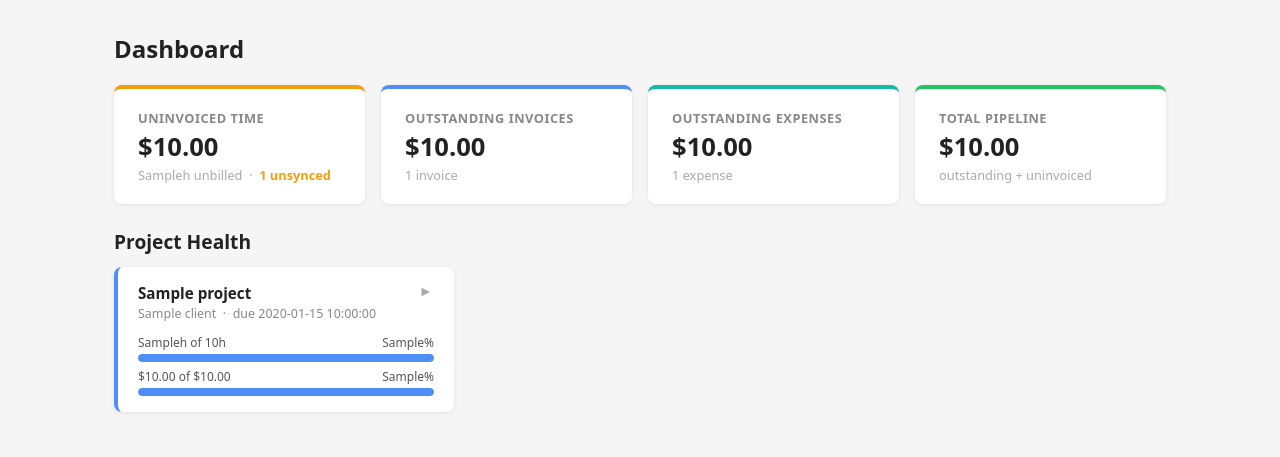
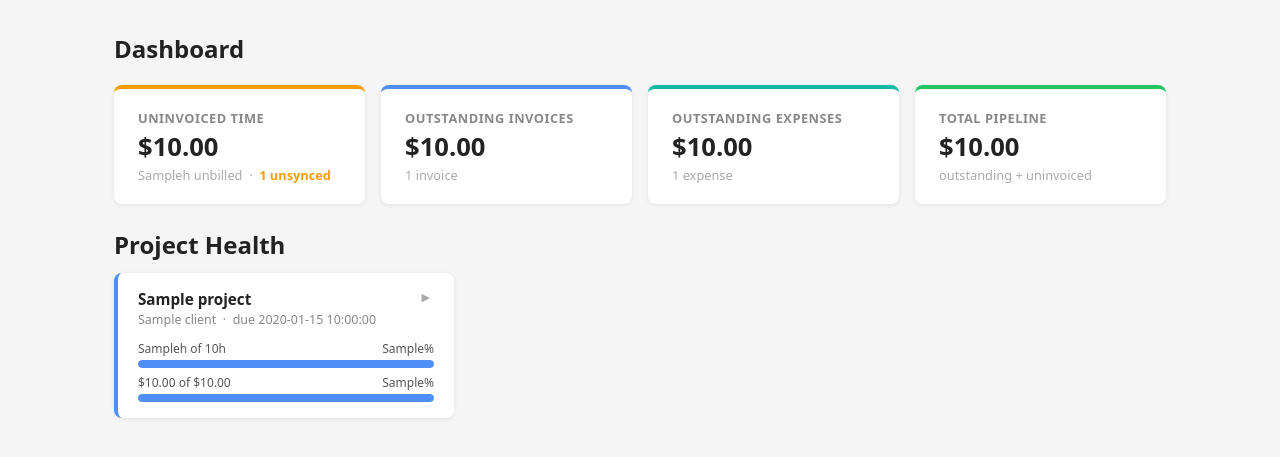
Before and after one commit to BASECAMP70/BASECAMPARB, a Flask app: template timesheet/templates/dashboard.html in a window 1280 px wide. Shown: the part 52-509 px from the top of the page. Run offline with Flask 3, Linux system fonts and the light colour scheme; the template is opened without the code that fills it: most values are stand-ins (such as "Sample title", 1, 10 or a date in 2020).

Commit message:
fix: match Project Health header font size to page h1
Co-Authored-By: Claude Sonnet 4.6 <noreply@anthropic.com>

```diff
--- a/timesheet/templates/dashboard.html
+++ b/timesheet/templates/dashboard.html
@@ -34,7 +34,7 @@
 
 
 {% if project_health %}
-<h2 style="margin-bottom:0.75rem">Project Health</h2>
+<h2 style="margin-bottom:0.75rem;font-size:1.5rem">Project Health</h2>
 <div class="ph-grid">
   {% for item in project_health %}
   {% set p = item.project %}
```
